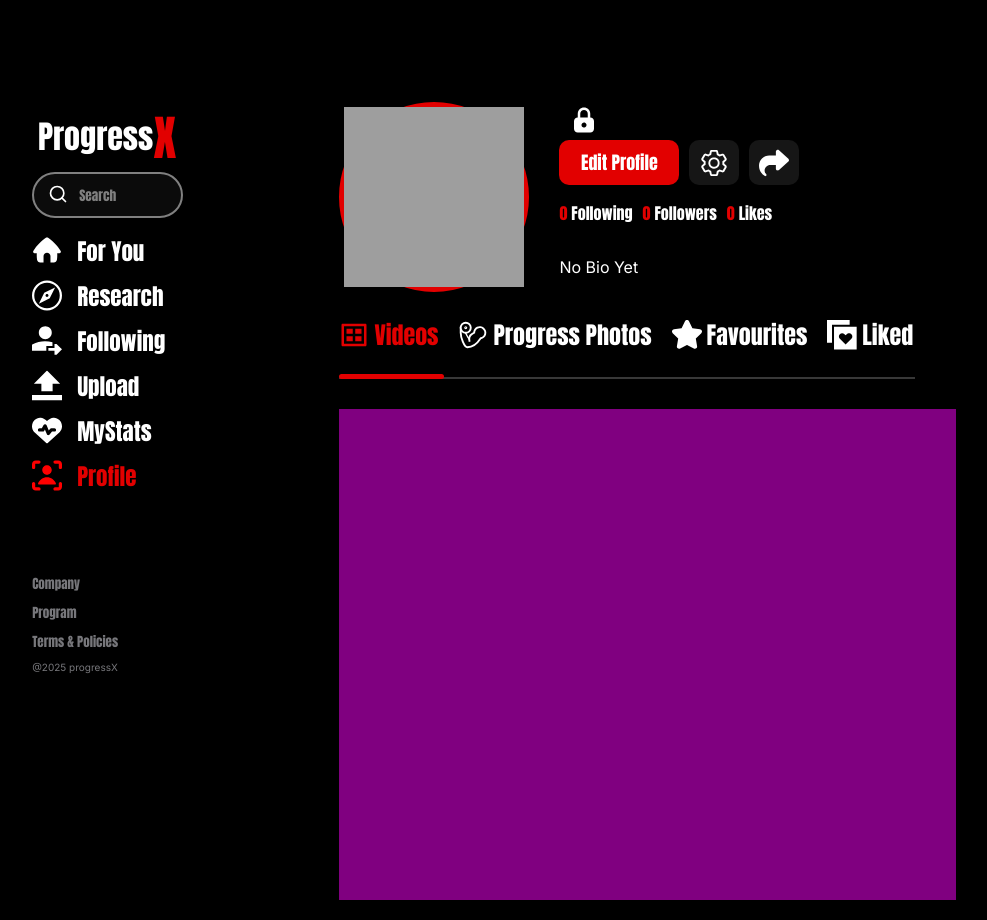
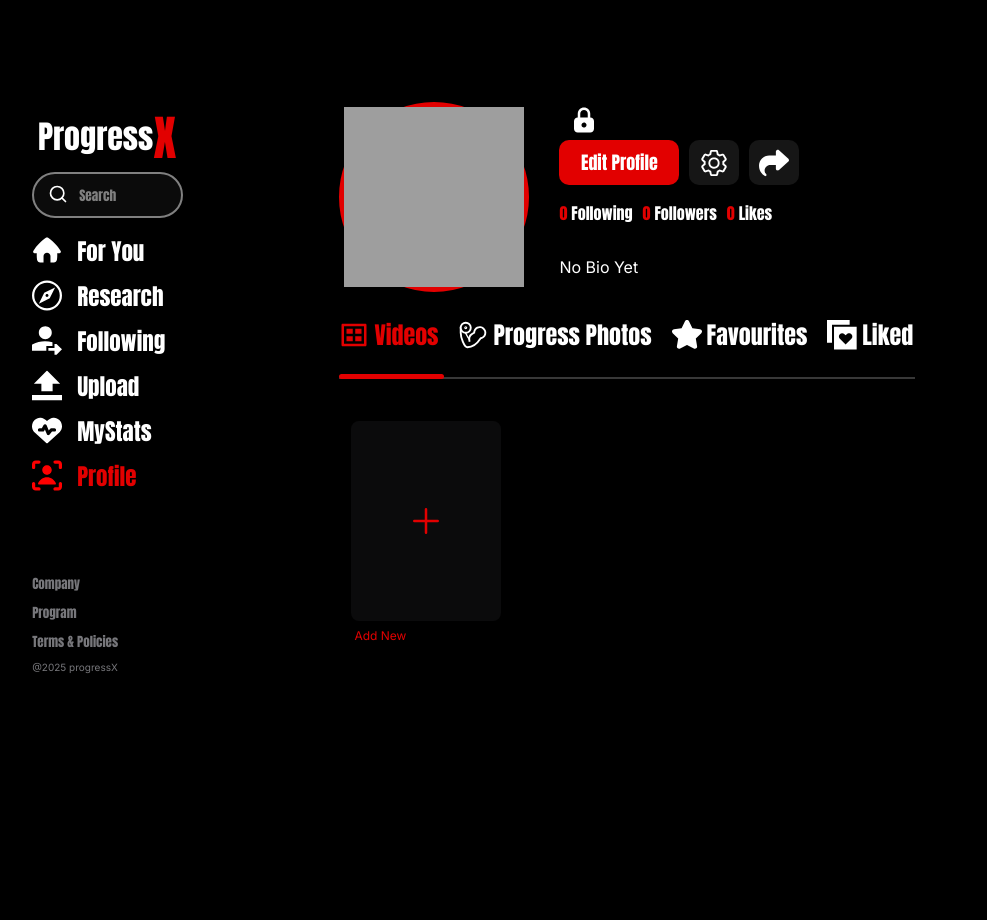
Before and after one commit to ColeBranston/ProgressX, a Next.js app in the folder progressx/: page /profile in a window 1280 px wide. Shown: the whole page, without its empty margins (19-1006 px from the left). Built offline with nearby package versions, Linux system fonts and the light colour scheme; grey boxes are pictures that could not be loaded.

Commit message:
added basic profile video upload popup with form input, TODO: add path params for page state and popup toggle

```diff
--- a/progressx/src/app/(main)/profile/page.tsx
+++ b/progressx/src/app/(main)/profile/page.tsx
@@ -4,6 +4,8 @@ import { userDataContext } from "@/app/contexts/userData";
 import { useContext, useState } from "react";
 import "../../global.css"
 import styles from "./profile.module.css"
+
+import { VideosComponent } from '../../components/index'
 
 export default function profilePage() {
 
@@ -91,7 +93,25 @@ export default function profilePage() {
                     <div className={selector == 0? styles.firstPosition: selector == 1? styles.secondPosition: selector == 2? styles.thirdPosition: styles.fourthPosition}></div>
                 </ul>
                 <div className={styles.selectedContentContainer}>
+                    {selector == 0?
 
+                     <VideosComponent/>
+
+                    :
+
+                    selector == 1?
+
+                    null
+
+                    :
+
+                    selector == 2?
+
+                    null
+
+                    :
+
+                    null}
                 </div>
             </div>
         </div>
--- a/progressx/src/app/(main)/profile/profile.module.css
+++ b/progressx/src/app/(main)/profile/profile.module.css
@@ -214,6 +214,5 @@
 .selectedContentContainer {
     width: 75%;
     height: 100%;
-    background-color: purple;
     margin-top: 30px;
 }
--- /dev/null
+++ b/progressx/src/app/components/index.ts
@@ -0,0 +1 @@
+export * from './profile/index'
--- /dev/null
+++ b/progressx/src/app/components/profile/VideosComponent.module.css
@@ -0,0 +1,129 @@
+@import '../../global.css';
+
+.videosContainer {
+    width: 100%;
+    height: 100%;
+    display: flex;
+    padding: 10px;
+}
+
+.addVideoButtonContainer {
+    display: flex;
+    flex-direction: column;
+    width: 20%;
+    gap: 5px;
+}
+
+.addVideoButtonContainer p {
+    margin-block-start: 0;
+    margin-block-start: 0;
+    font-family: var(--secondary-font-family);
+    font-size: 12px;
+    padding-left: 5px;
+    color: rgba(var(--primary-color));
+}
+
+.addVideoButton {
+    width: 150px;
+    height: 200px;
+    background-color: var(--secondary-background-color);
+    border-radius: 10px;
+    display: flex;
+    justify-content: center;
+    align-items: center;
+    border: 2px solid black;
+    transition: border 100ms linear
+}
+
+.addVideoButton svg {
+    stroke: rgba(var(--primary-color));
+}
+
+.addVideoButton:hover {
+    cursor: pointer;
+}
+
+.addVideoButton:hover {
+    border: 2px solid rgba(var(--primary-color));
+}
+
+.customFormContainer {
+    position: absolute;
+    top: 20%;
+    left: 27.5%;
+    width: 45%;
+    height: 60%;
+    background-color: black;
+    box-shadow: inset 0 0 20px 10px rgba(var(--primary-color), .5);
+    border-radius: 20px;
+    display: flex;
+    justify-content: center;
+    align-items: center;
+    animation: appear 0.1s forwards;
+}
+
+@keyframes appear {
+    0% {
+        transform: scale(0);
+    }
+
+    100%{
+        transform: scale(1)
+    }
+}
+
+.customForm {
+    border: 3px dotted rgba(28, 28, 30, 0.6);
+    border-radius: 15px;
+    width: 60%;
+    height: 60%;
+    transition: border 0.1s linear;
+    display: flex;
+    flex-direction: column;
+    justify-content: center;
+    align-items: center;
+}
+
+.customForm:hover {
+    border: 3px dotted rgba(var(--primary-color), 0.6);
+    cursor: pointer;
+}
+
+.exitButton {
+    position: absolute;
+    font-size: 50px;
+    top: 5%;
+    right: 5%;
+    margin-block-end: 0;
+    margin-block-start: 0;
+    transition: color 0.1s linear;
+}
+
+.exitButton:hover {
+    cursor: pointer;
+    color: rgba(var(--primary-color));
+}
+
+.customForm p {
+    margin-block-end: 0;
+    margin-block-start: 0;
+}
+
+.customFormSelectHeader {
+    font-size: 24px;
+}
+
+.customFormSelectBody {
+    font-family: var(--secondary-font-family);
+}
+
+.customFormButton {
+    background-color: rgba(var(--primary-color));
+    width: 120px;
+    border-radius: 7.5px;
+    display: flex;
+    justify-content: center;
+    align-items: center;
+    margin-top: 10px;
+    padding: 3px;
+}
--- /dev/null
+++ b/progressx/src/app/components/profile/VideosComponent.tsx
@@ -0,0 +1,57 @@
+"use client";
+
+import { useEffect, useRef, useState } from "react";
+import styles from './VideosComponent.module.css'
+
+export default function VideosComponent() {
+
+    useEffect(()=> {
+        console.log("Videos Mounted")
+    },[])
+
+    async function handleVideoChange(e){
+          const file = e.target.files[0];
+          console.log('Selected video:', file);
+          // do something with the video file
+        };
+
+    const videoForm = useRef<HTMLInputElement | null>(null)
+    const [ isFormVisible, setIsFormVisible ] = useState(false)
+
+    return (
+        <div className={styles.videosContainer}>
+            <div className={styles.addVideoButtonContainer}>
+                <div className={styles.addVideoButton} onClick={() => {setIsFormVisible(true)}}>
+                    <svg width="40" height="40" viewBox="0 0 16 16" xmlns="http://www.w3.org/2000/svg">
+                        <path d="M8 3.3125V12.6875M12.6875 8H3.3125" strokeLinecap="round" strokeLinejoin="round"/>
+                    </svg>
+                </div>
+                <p>Add New</p>
+            </div>
+            {isFormVisible?
+            <div className={styles.customFormContainer}>
+                <div className={styles.customForm} onClick={() => {videoForm?.current ? videoForm.current.click(): null}}>
+                    <svg width="80" height="80" viewBox="0 0 42 42" xmlns="http://www.w3.org/2000/svg">
+                        <path fillRule="evenodd" clipRule="evenodd" d="M21 27.5625C21.7249 27.5625 22.3125 26.9748 22.3125 26.25V7.04802L25.2536 10.4792C25.7252 11.0295 26.5538 11.0933 27.1042 10.6215C27.6546 10.1498 27.7183 9.3212 27.2465 8.77084L21.9965 2.64584C21.7473 2.35492 21.3831 2.1875 21 2.1875C20.6169 2.1875 20.2528 2.35492 20.0036 2.64584L14.7535 8.77084C14.2818 9.3212 14.3455 10.1498 14.8959 10.6215C15.4462 11.0933 16.2748 11.0295 16.7465 10.4792L19.6875 7.04802V26.25C19.6875 26.9748 20.2752 27.5625 21 27.5625Z" fill="#E20000"/>
+                        <path d="M28 15.75C26.7712 15.75 26.1567 15.75 25.7154 16.0449C25.5243 16.1726 25.3601 16.3367 25.2325 16.5278C24.9375 16.9692 24.9375 17.5836 24.9375 18.8125V26.25C24.9375 28.4246 23.1747 30.1875 21 30.1875C18.8254 30.1875 17.0626 28.4246 17.0626 26.25V18.8125C17.0626 17.5836 17.0626 16.9691 16.7676 16.5277C16.6399 16.3367 16.4759 16.1726 16.2849 16.045C15.8435 15.75 15.229 15.75 14 15.75C9.05025 15.75 6.57538 15.75 5.03769 17.2877C3.5 18.8255 3.5 21.2999 3.5 26.2496V27.9996C3.5 32.9493 3.5 35.4242 5.03769 36.9619C6.57538 38.4996 9.05025 38.4996 14 38.4996H28C32.9497 38.4996 35.4245 38.4996 36.9623 36.9619C38.5 35.4242 38.5 32.9493 38.5 27.9996V26.2496C38.5 21.2999 38.5 18.8255 36.9623 17.2877C35.4245 15.75 32.9497 15.75 28 15.75Z" fill="#E20000"/>
+                    </svg>
+                    <p className={styles.customFormSelectHeader}>Select Video to Upload</p>
+                    <p className={styles.customFormSelectBody}>or drag and drop it here</p>
+                    <div className={styles.customFormButton}> Select Video </div>
+                </div>
+                <p className={styles.exitButton} onClick={()=>{setIsFormVisible(false)}}>X</p>
+            </div>
+            :
+            null}
+
+            <form>
+                <input type="file"
+                        accept="video/*"
+                        ref={videoForm}
+                        onChange={handleVideoChange}
+                        style={{ display: 'none' }}>
+                </input>
+            </form>
+        </div>
+    )
+}
--- /dev/null
+++ b/progressx/src/app/components/profile/index.ts
@@ -0,0 +1 @@
+export { default as VideosComponent } from './VideosComponent'
--- a/progressx/src/middleware.ts
+++ b/progressx/src/middleware.ts
@@ -8,6 +8,7 @@ export async function middleware(req: NextRequest) {
   const token = req.cookies.get("token")?.value
 
   if (!token) {
+    console.log("No token found, redirecting to login")
     return NextResponse.redirect(new URL("/login", req.url))
   }
 
@@ -32,7 +33,9 @@ export async function middleware(req: NextRequest) {
     }
 
     return NextResponse.next()
-  } catch {
+  } catch (e){
+
+    console.log("Redirecting to Login with error: ", e)
 
     const res = NextResponse.redirect(new URL("/login", req.url))
     res.cookies.delete("token")
```
